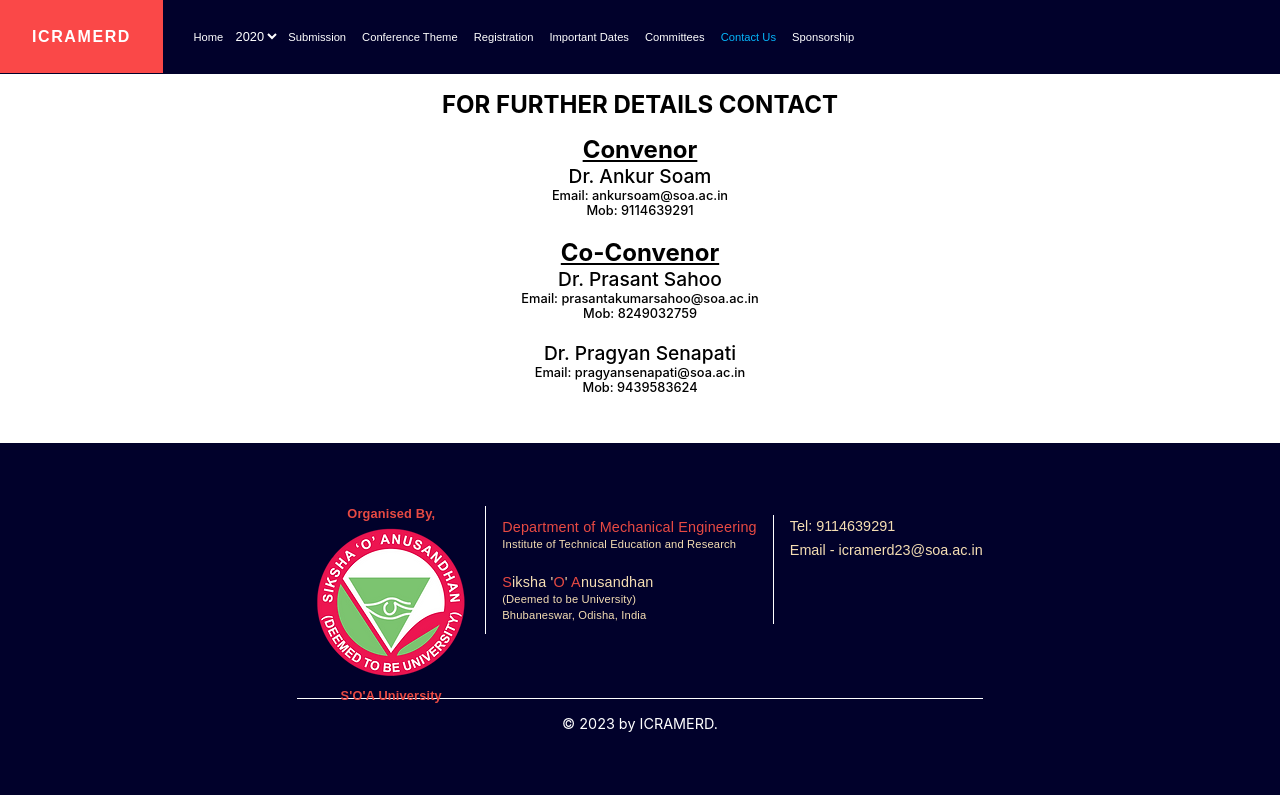
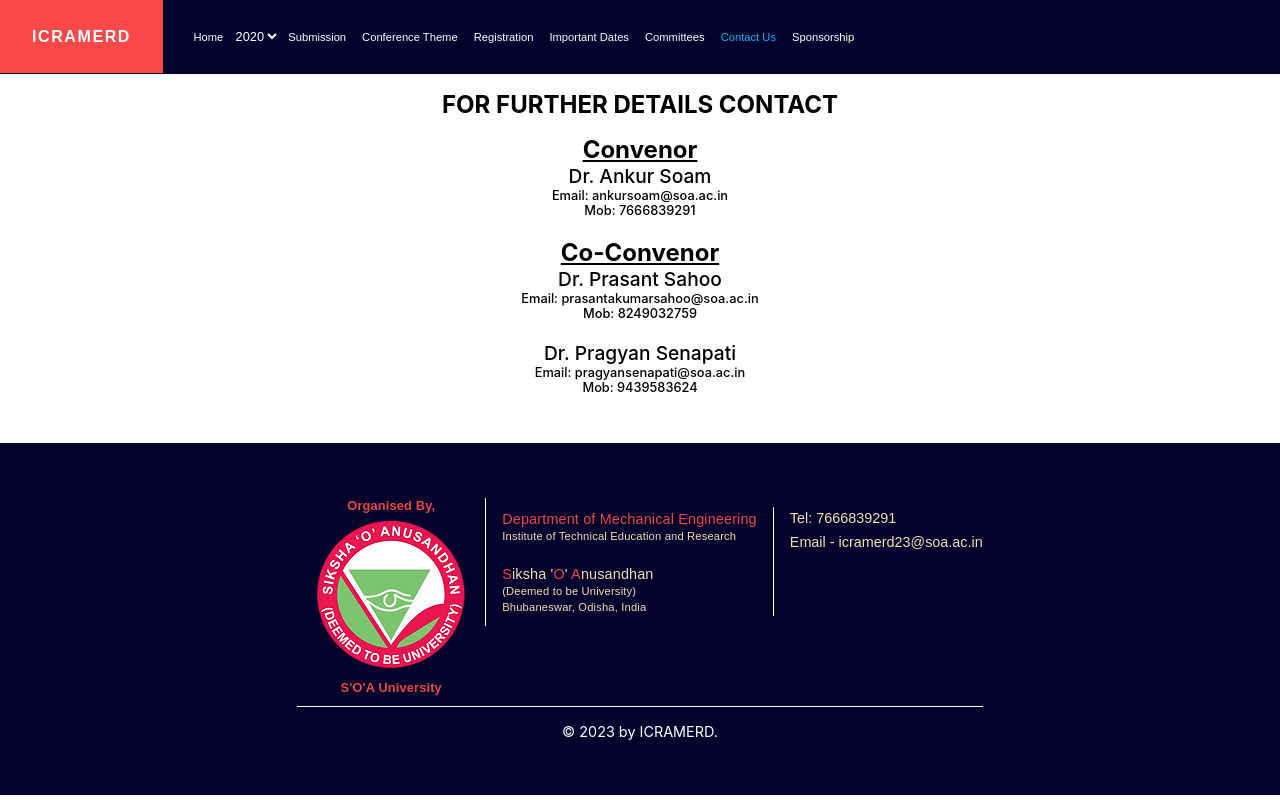
Before and after one commit to satyabrata-mishra/icarmerd, a React (Create React App) app: page /contact-us in a window 1280 px wide. Built offline with nearby package versions, Linux system fonts and the light colour scheme.

Commit message:
Minor Changes in Footer

```diff
--- a/src/Components/Footer.jsx
+++ b/src/Components/Footer.jsx
@@ -2,7 +2,7 @@
 import styled from 'styled-components';
 import soa from '../Utils/soa logo.webp';
 
-export default function Footer({yr}) {
+export default function Footer({ yr }) {
     return (
         <Container>
             <div className="contains">
@@ -20,8 +20,8 @@
                     <p>Bhubaneswar, Odisha, India</p>
                 </div>
                 <div className="container4">
-                    <p>Tel: 9114639291</p>
-                    <p>Email - {yr===20?"icramerd20@soa.ac.in":yr===21?"icramerd21@soa.ac.in":yr===22?"icramerd22@soa.ac.in":"icramerd23@soa.ac.in"}</p>
+                    <p>Tel: 7666839291</p>
+                    <p>Email - {yr === 20 ? "icramerd20@soa.ac.in" : yr === 21 ? "icramerd21@soa.ac.in" : yr === 22 ? "icramerd22@soa.ac.in" : "icramerd23@soa.ac.in"}</p>
                 </div>
             </div>
             <p className='copy'>&#169; 2023 by ICRAMERD.</p>
@@ -40,7 +40,7 @@
     justify-content: center;
     align-items: center;
     border-bottom: 1px solid white;
-    padding-bottom: 4rem;
+    padding-bottom: 5rem;
     .container1{
         height: 8rem;
         border-right: 1px solid white;
--- a/src/Pages/Contactus.jsx
+++ b/src/Pages/Contactus.jsx
@@ -11,7 +11,7 @@
                     <p className='heading'>Convenor</p>
                     <p className='person'>Dr. Ankur Soam </p>
                     <p className='details'>Email: ankursoam@soa.ac.in</p>
-                    <p className='details'>Mob: 9114639291</p>
+                    <p className='details'>Mob: 7666839291</p>
                 </div>
                 <br />
                 <div className="sec1">
```
